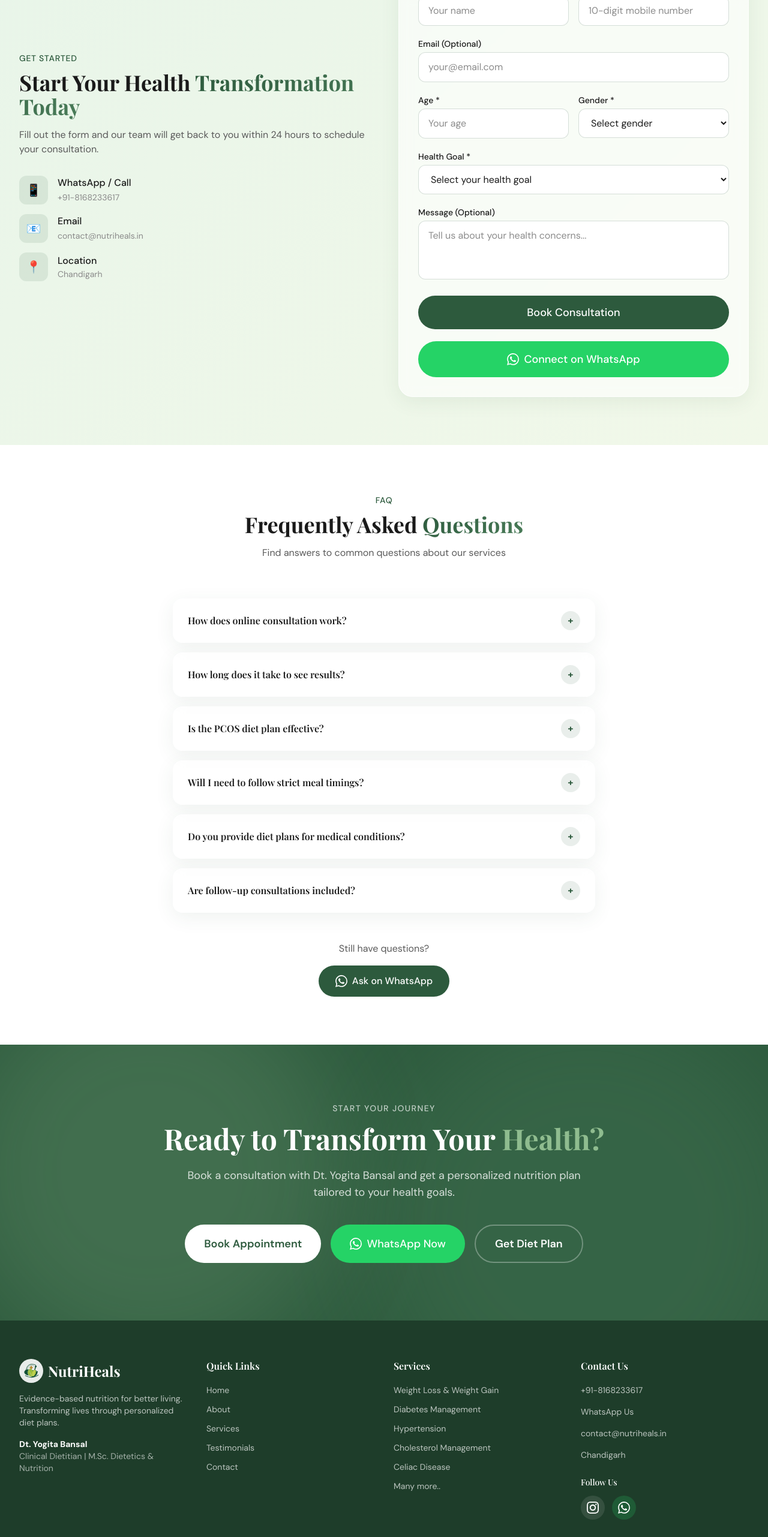
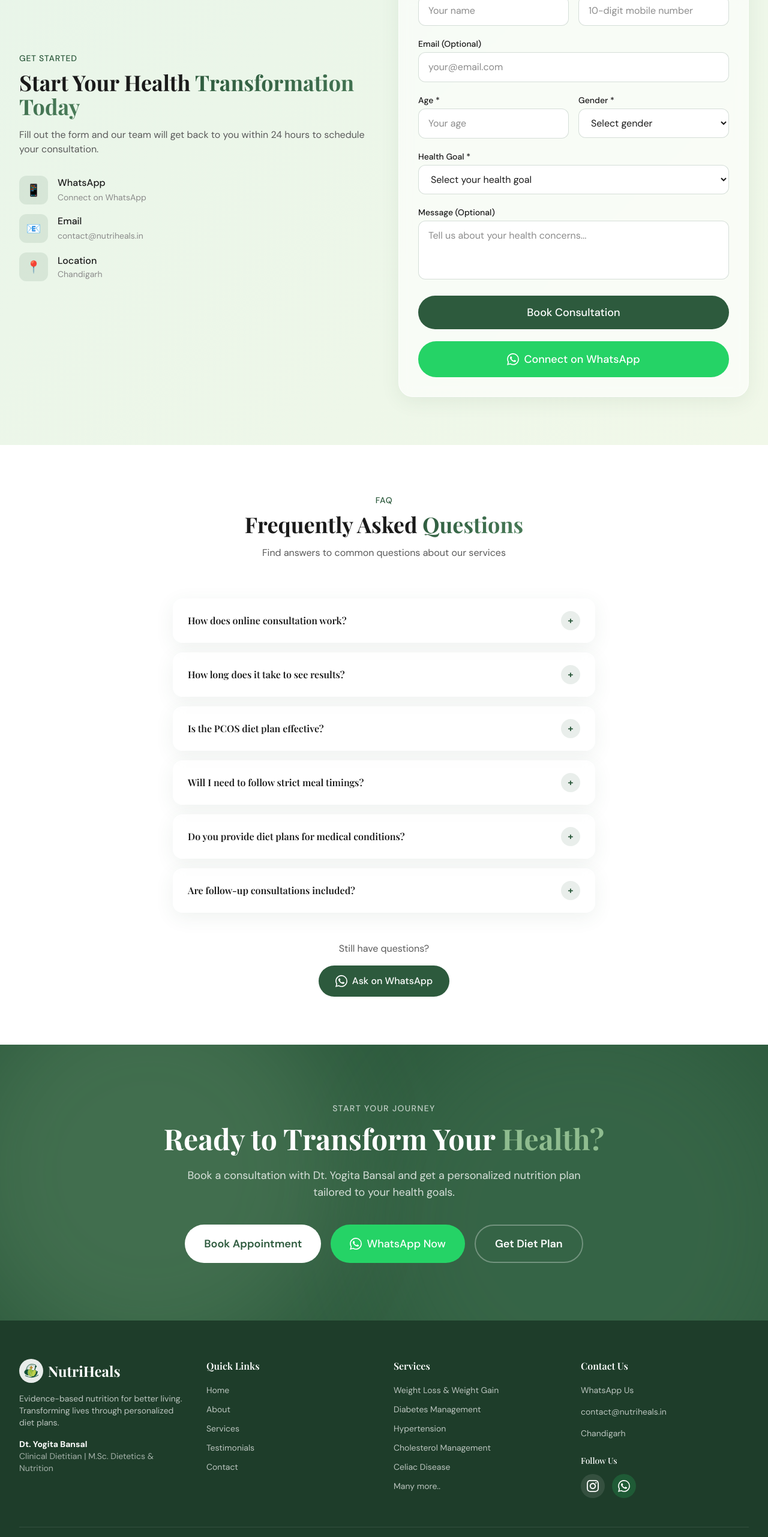
Before and after one commit to princebansal7/NutriHeals, a Next.js app: page / in a window 1280 px wide. Shown: the part 6420-8983 px from the top of the page at 60% size. Built offline with nearby package versions, Linux system fonts and the light colour scheme; a web font is replaced by a local one.

Commit message:
fixed some random things

```diff
--- a/app/services/[slug]/ServicePageClient.tsx
+++ b/app/services/[slug]/ServicePageClient.tsx
@@ -5,6 +5,7 @@ import Link from 'next/link';
 import { useRouter } from 'next/navigation';
 import { motion, AnimatePresence } from 'framer-motion';
 import type { ServiceData } from '@/lib/services-data';
+import { WA_URL } from '@/lib/contact';
 
 const fadeUp = {
   hidden: { opacity: 0, y: 24 },
@@ -202,7 +203,7 @@ export default function ServicePageClient({ service }: { service: ServiceData })
                 Book a Consultation
               </button>
               <a
-                href="https://wa.me/918168233617"
+                href={WA_URL}
                 target="_blank"
                 rel="noopener noreferrer"
                 className="btn-secondary"
--- a/components/ConsultationForm.tsx
+++ b/components/ConsultationForm.tsx
@@ -3,6 +3,7 @@
 import { motion } from 'framer-motion';
 import { useState } from 'react';
 import emailjs from '@emailjs/browser';
+import { WA_URL } from '@/lib/contact';
 
 const WhatsAppIcon = () => (
   <svg className="w-5 h-5" fill="currentColor" viewBox="0 0 24 24" xmlns="http://www.w3.org/2000/svg">
@@ -148,8 +149,8 @@ export default function ConsultationForm() {
                   📱
                 </div>
                 <div>
-                  <p className="font-medium text-[var(--text-primary)]">WhatsApp / Call</p>
-                  <a href="https://wa.me/918168233617" target="_blank" rel="noopener noreferrer" className="text-sm text-[var(--text-muted)] hover:text-[var(--primary)] transition-colors">+91-8168233617</a>
+                  <p className="font-medium text-[var(--text-primary)]">WhatsApp</p>
+                  <a href={WA_URL} target="_blank" rel="noopener noreferrer" className="text-sm text-[var(--text-muted)] hover:text-[var(--primary)] transition-colors">Connect on WhatsApp</a>
                 </div>
               </div>
 
@@ -395,7 +396,7 @@ export default function ConsultationForm() {
 
                 {/* WhatsApp Quick Connect */}
                 <a
-                  href="https://wa.me/918168233617"
+                  href={WA_URL}
                   target="_blank"
                   rel="noopener noreferrer"
                   className="whatsapp-btn w-full py-4 text-lg flex items-center justify-center gap-2 rounded-full"
--- a/components/FAQ.tsx
+++ b/components/FAQ.tsx
@@ -2,6 +2,7 @@
 
 import { motion, AnimatePresence } from 'framer-motion';
 import { useState } from 'react';
+import { WA_URL } from '@/lib/contact';
 
 const faqs = [
   {
@@ -124,7 +125,7 @@ export default function FAQ() {
             Still have questions?
           </p>
           <a
-            href="https://wa.me/918168233617"
+            href={WA_URL}
             target="_blank"
             rel="noopener noreferrer"
             className="btn-primary inline-flex items-center gap-2"
--- a/components/FinalCTA.tsx
+++ b/components/FinalCTA.tsx
@@ -1,6 +1,7 @@
 'use client';
 
 import { motion } from 'framer-motion';
+import { WA_URL } from '@/lib/contact';
 
 const WhatsAppIcon = () => (
   <svg className="w-5 h-5" fill="currentColor" viewBox="0 0 24 24" xmlns="http://www.w3.org/2000/svg">
@@ -58,7 +59,7 @@ export default function FinalCTA() {
               Book Appointment
             </motion.button>
             <a
-              href="https://wa.me/918168233617"
+              href={WA_URL}
               target="_blank"
               rel="noopener noreferrer"
               className="whatsapp-btn px-8 py-4 rounded-full font-semibold text-lg inline-flex items-center justify-center gap-2 transition-all duration-300"
--- a/components/Footer.tsx
+++ b/components/Footer.tsx
@@ -2,6 +2,7 @@
 
 import { motion } from 'framer-motion';
 import LogoIcon from './LogoIcon';
+import { WA_URL } from '@/lib/contact';
 
 const quickLinks = [
   { name: 'Home', href: '#home' },
@@ -89,13 +90,8 @@ export default function Footer() {
             <h3 className="font-playfair font-semibold mb-4">Contact Us</h3>
             <ul className="space-y-3">
               <li>
-                <a href="tel:+918168233617" className="text-white/70 hover:text-white transition-colors text-sm">
-                  +91-8168233617
-                </a>
-              </li>
-              <li>
                 <a
-                  href="https://wa.me/918168233617"
+                  href={WA_URL}
                   target="_blank"
                   rel="noopener noreferrer"
                   className="text-white/70 hover:text-white transition-colors text-sm"
@@ -132,7 +128,7 @@ export default function Footer() {
                   </svg>
                 </a>
                 <a
-                  href="https://wa.me/918168233617"
+                  href={WA_URL}
                   target="_blank"
                   rel="noopener noreferrer"
                   className="w-10 h-10 rounded-full bg-[#25D366]/20 flex items-center justify-center hover:bg-[#25D366]/40 transition-colors"
--- a/components/Hero.tsx
+++ b/components/Hero.tsx
@@ -1,6 +1,7 @@
 'use client';
 
 import { motion, type Variants } from 'framer-motion';
+import { WA_URL } from '@/lib/contact';
 
 const WHATSAPP_SVG = (
   <svg className="w-5 h-5" fill="currentColor" viewBox="0 0 24 24" xmlns="http://www.w3.org/2000/svg">
@@ -134,7 +135,7 @@ export default function Hero() {
                 View Diet Plans
               </button>
               <a
-                href="https://wa.me/918168233617"
+                href={WA_URL}
                 target="_blank"
                 rel="noopener noreferrer"
                 className="whatsapp-btn text-lg px-8 py-4 rounded-full font-medium flex items-center justify-center gap-2 transition-all duration-300"
--- a/components/WhatsAppButton.tsx
+++ b/components/WhatsAppButton.tsx
@@ -1,6 +1,7 @@
 'use client';
 
 import { motion } from 'framer-motion';
+import { WA_URL } from '@/lib/contact';
 
 export default function WhatsAppButton() {
   return (
@@ -8,7 +9,7 @@ export default function WhatsAppButton() {
       {/* Pulse rings */}
       <span className="absolute inset-0 rounded-full bg-[#25D366] opacity-30 animate-ping" />
       <motion.a
-        href="https://wa.me/918168233617"
+        href={WA_URL}
         target="_blank"
         rel="noopener noreferrer"
         initial={{ scale: 0 }}
--- /dev/null
+++ b/lib/contact.ts
@@ -0,0 +1 @@
+export const WA_URL = `https://wa.me/${process.env.NEXT_PUBLIC_WA_NUMBER}`;
```
